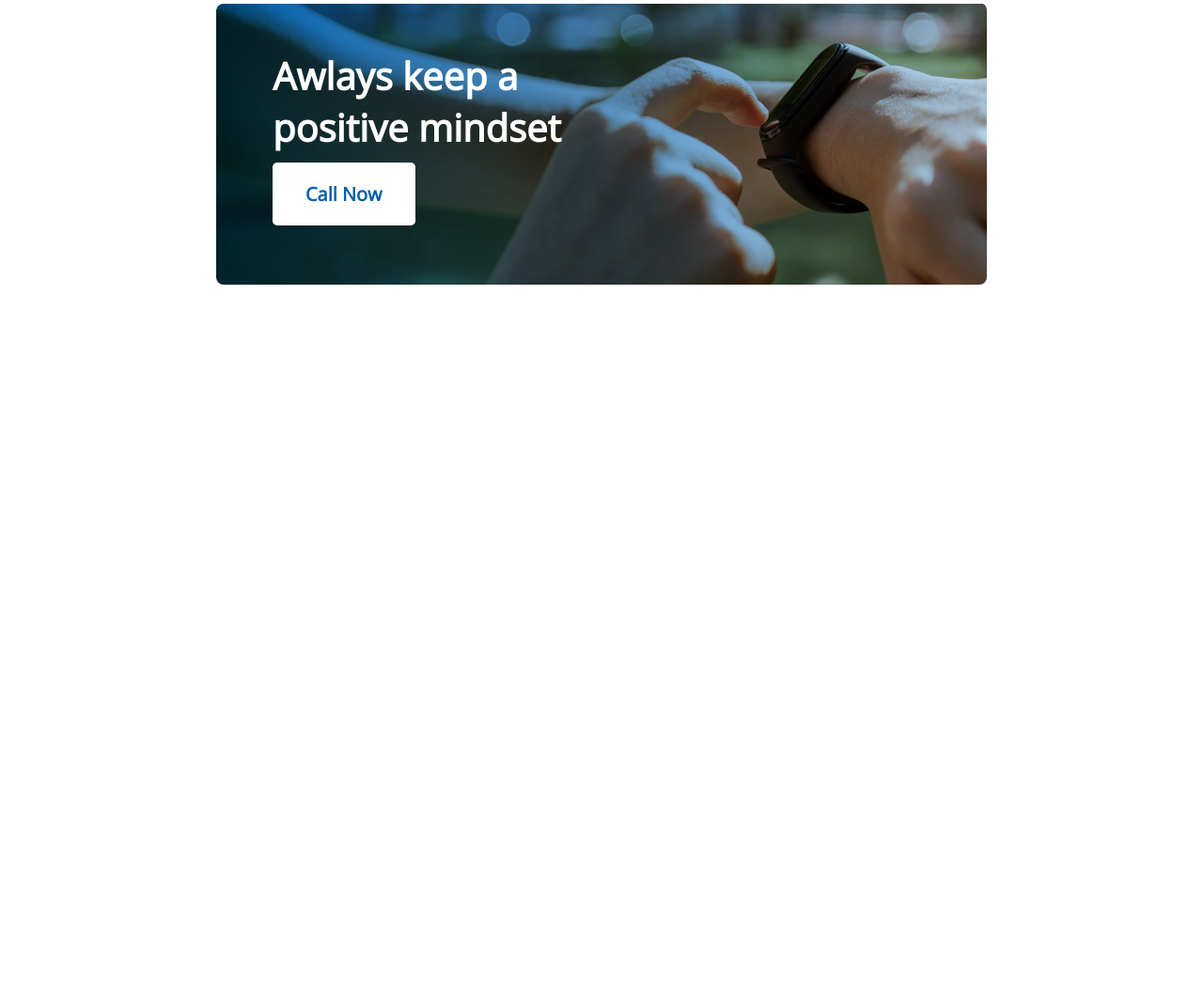
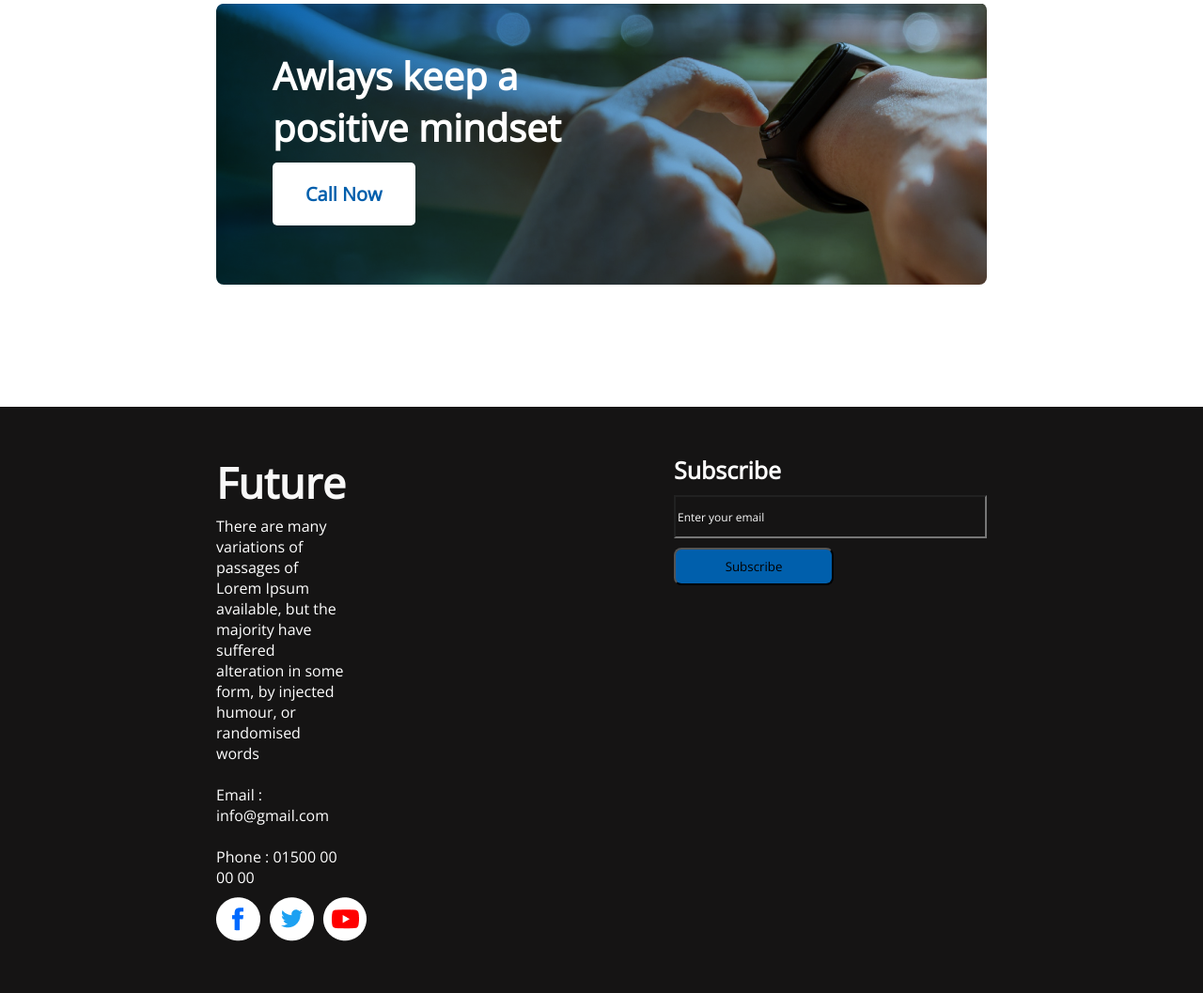
Before and after one commit to sajibsaifullah/think-box-assignment-1, a plain HTML site: page index.html in a window 1280 px wide. Shown: the part 2144-3201 px from the top of the page at 94% size. Before the commit the page ends 2577 px from the top, so only its background shows below. Drawn offline with nearby package versions, Linux system fonts and the light colour scheme.

Commit message:
footer added

```diff
--- a/index.html
+++ b/index.html
@@ -64,7 +64,32 @@
         </section>
     </main>
     <footer>
-
+        <div class="footer-box">
+            <div class="future">
+                <h4>Future</h4>
+                <p>There are many variations of passages of Lorem Ipsum available, but the majority have suffered alteration in some form, by injected humour, or randomised words</p>
+                <br>
+                <p>Email : info@gmail.com</p>
+                <br>
+                <p>Phone : 01500 00 00 00</p>
+                <div class="icons">
+                    <div>
+                        <img src="images/icons/fb.png" alt="">
+                    </div>
+                    <div>
+                        <img src="images/icons/twitter.png" alt="">
+                    </div>
+                    <div>
+                        <img src="images/icons/youtube.png" alt="">
+                    </div>
+                </div>
+            </div>
+            <div class="subscribe">
+                <h5>Subscribe</h5>
+                <input type="email" placeholder="Enter your email">
+                <button class="btn-subs">Subscribe</button>
+            </div>
+        </div>
     </footer>
 </body>
 </html>
--- a/styles/style.css
+++ b/styles/style.css
@@ -120,7 +120,8 @@
     height: 300px;
     margin: 130px 230px;
 }
-.mindset{
+
+.mindset {
     padding-left: 60px;
     padding-right: 400px;
 }
@@ -142,4 +143,66 @@
     border: 0;
     padding: 20px 35px;
 }
+
 /* Footer styles */
+.footer-box {
+    background-color: #151414;
+    /* width: 1600px;
+    height: 577px; */
+    display: flex;
+    justify-content: space-between;
+    padding: 50px 230px;
+}
+
+.future h4 {
+    color: #F8F8F8;
+    font-weight: 700;
+    font-size: 45px;
+    padding-bottom: 5px;
+}
+
+.future p {
+    color: #FFFFFF;
+    font-weight: 400;
+    font-size: 16px;
+    padding-right: 350px;
+}
+
+.icons {
+    display: flex;
+    gap: 10px;
+    padding-top: 10px;
+}
+
+.subscribe h5 {
+    color: #FFFFFF;
+    font-weight: 600;
+    font-size: 25px;
+    padding-bottom: 10px;
+}
+
+/* .your-email {
+    box-sizing: border-box;
+    border: 1px solid #FFFFFF;
+    border-radius: 8px;
+    width: 325px;
+height: 64px;
+} */
+.subscribe input {
+    width: 325px;
+    height: 40px;
+    background-color: #151414;
+}
+
+.subscribe input::placeholder {
+    color: #F8F8F8;
+    font-size: 12px;
+}
+
+.btn-subs {
+    width: 170.11px;
+    height: 40px;
+    background: #005FAC;
+    border-radius: 8px;
+    margin-top: 10px;
+}
```
